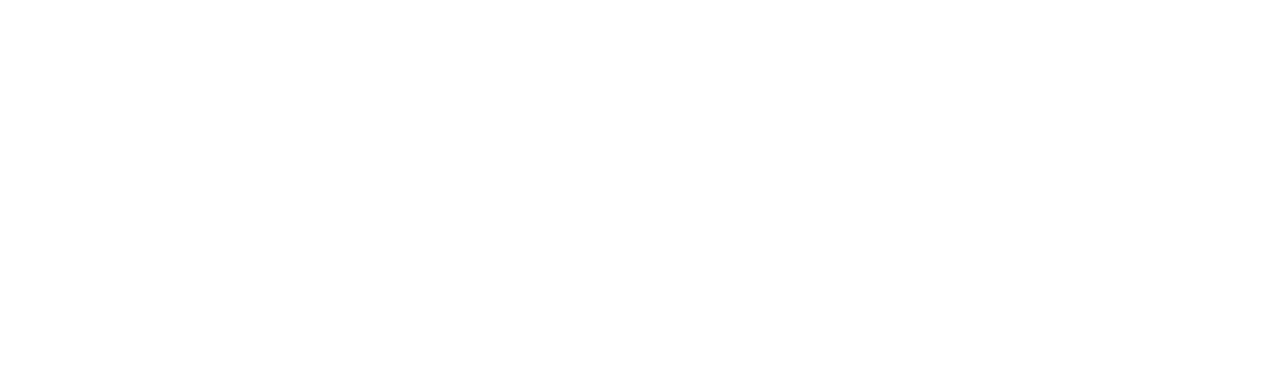
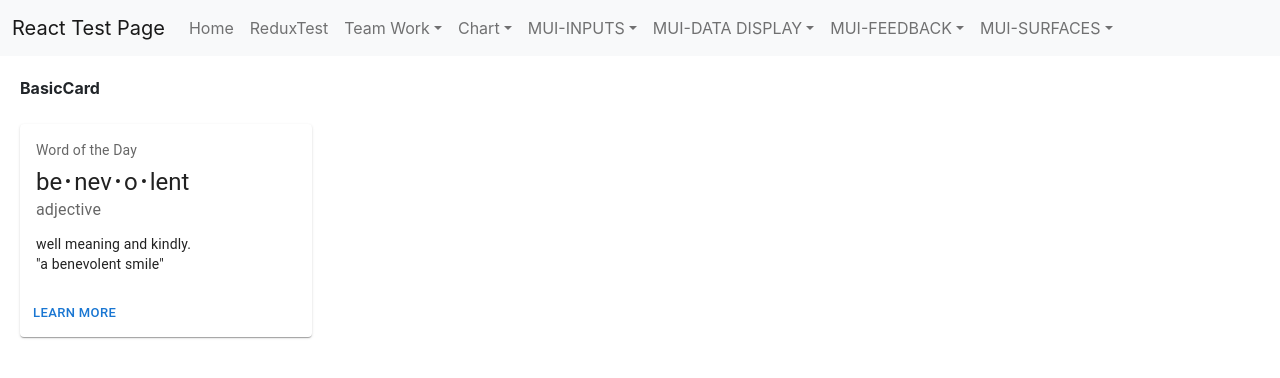
Before and after one commit to jinseok1306/React-Test, a React (Create React App) app in the folder ReactProject/client_app/: page /MUI/CardPage in a window 1280 px wide. Before the commit this address had no page. Shown: the top 378 px of the page. Built offline with nearby package versions, Linux system fonts and the light colour scheme.

Commit message:
MUI BasicCard 테스트 완료

```diff
--- a/ReactProject/client_app/src/App.tsx
+++ b/ReactProject/client_app/src/App.tsx
@@ -48,6 +48,7 @@ function App() {
                   <Route path="/MUI/SnackbarPage" element={<Page.SnackbarPage />} />
                   <Route path="/MUI/AccordionPage" element={<Page.AccordionPage />} />
                   <Route path="/MUI/AppbarPage" element={<Page.AppbarPage />} />
+                  <Route path="/MUI/CardPage" element={<Page.CardPage />} />
               </Routes>
           </Provider>
     </div>
--- /dev/null
+++ b/ReactProject/client_app/src/components/Card/BasicCard.tsx
@@ -0,0 +1,42 @@
+import * as React from 'react';
+import Box from '@mui/material/Box';
+import Card from '@mui/material/Card';
+import CardActions from '@mui/material/CardActions';
+import CardContent from '@mui/material/CardContent';
+import Button from '@mui/material/Button';
+import Typography from '@mui/material/Typography';
+
+const bull = (
+  <Box
+    component="span"
+    sx={{ display: 'inline-block', mx: '2px', transform: 'scale(0.8)' }}
+  >
+    •
+  </Box>
+);
+
+export default function BasicCard() {
+  return (
+    <Card sx={{ minWidth: 275 }}>
+      <CardContent>
+        <Typography sx={{ fontSize: 14 }} color="text.secondary" gutterBottom>
+          Word of the Day
+        </Typography>
+        <Typography variant="h5" component="div">
+          be{bull}nev{bull}o{bull}lent
+        </Typography>
+        <Typography sx={{ mb: 1.5 }} color="text.secondary">
+          adjective
+        </Typography>
+        <Typography variant="body2">
+          well meaning and kindly.
+          <br />
+          {'"a benevolent smile"'}
+        </Typography>
+      </CardContent>
+      <CardActions>
+        <Button size="small">Learn More</Button>
+      </CardActions>
+    </Card>
+  );
+}
--- a/ReactProject/client_app/src/components/Menu.tsx
+++ b/ReactProject/client_app/src/components/Menu.tsx
@@ -61,6 +61,7 @@ const Menu = () => {
                             <NavDropdown title="MUI-SURFACES" id="navbarScrollingDropdown">
                                 <NavDropdown.Item><Link to="/MUI/AccordionPage" style={{ color: 'rgba(0, 0, 0, 0.55)', textDecoration: 'none' }}>AccordionPage</Link></NavDropdown.Item>
                                 <NavDropdown.Item><Link to="/MUI/AppbarPage" style={{ color: 'rgba(0, 0, 0, 0.55)', textDecoration: 'none' }}>AppbarPage</Link></NavDropdown.Item>
+                                <NavDropdown.Item><Link to="/MUI/CardPage" style={{ color: 'rgba(0, 0, 0, 0.55)', textDecoration: 'none' }}>CardPage</Link></NavDropdown.Item>
                             </NavDropdown>
                         </Nav>
                     </Navbar.Collapse>
--- /dev/null
+++ b/ReactProject/client_app/src/pages/MUI/CardPage.tsx
@@ -0,0 +1,23 @@
+import React, { useCallback, useState } from "react";
+import Menu from '../../components/Menu';
+import Grid from '@mui/material/Grid';
+import ButtonAppBar from '../../components/Appbar/ButtonAppBar';
+import BasicCard from '../../components/Card/BasicCard';
+
+const CardPage = () => {
+    return (
+        <div>
+            <Menu />
+            <div style={{ margin: 20 }}>
+                <Grid container rowSpacing={1} columnSpacing={{ xs: 1, sm: 2, md: 3 }}>
+                    <Grid item xs={3}>
+                        <b>BasicCard</b><div>&nbsp;</div>
+                        <BasicCard />
+                    </Grid>
+                </Grid>
+            </div>
+        </div>
+    );
+};
+
+export default CardPage;
--- a/ReactProject/client_app/src/pages/index.tsx
+++ b/ReactProject/client_app/src/pages/index.tsx
@@ -36,3 +36,4 @@ export { default as SkeletonPage } from './MUI/SkeletonPage';
 export { default as SnackbarPage } from './MUI/SnackbarPage';
 export { default as AccordionPage } from './MUI/AccordionPage';
 export { default as AppbarPage } from './MUI/AppbarPage';
+export { default as CardPage } from './MUI/CardPage';
```
Also changed, not shown: 1 other file (tests, documents, lock files or other folders).
